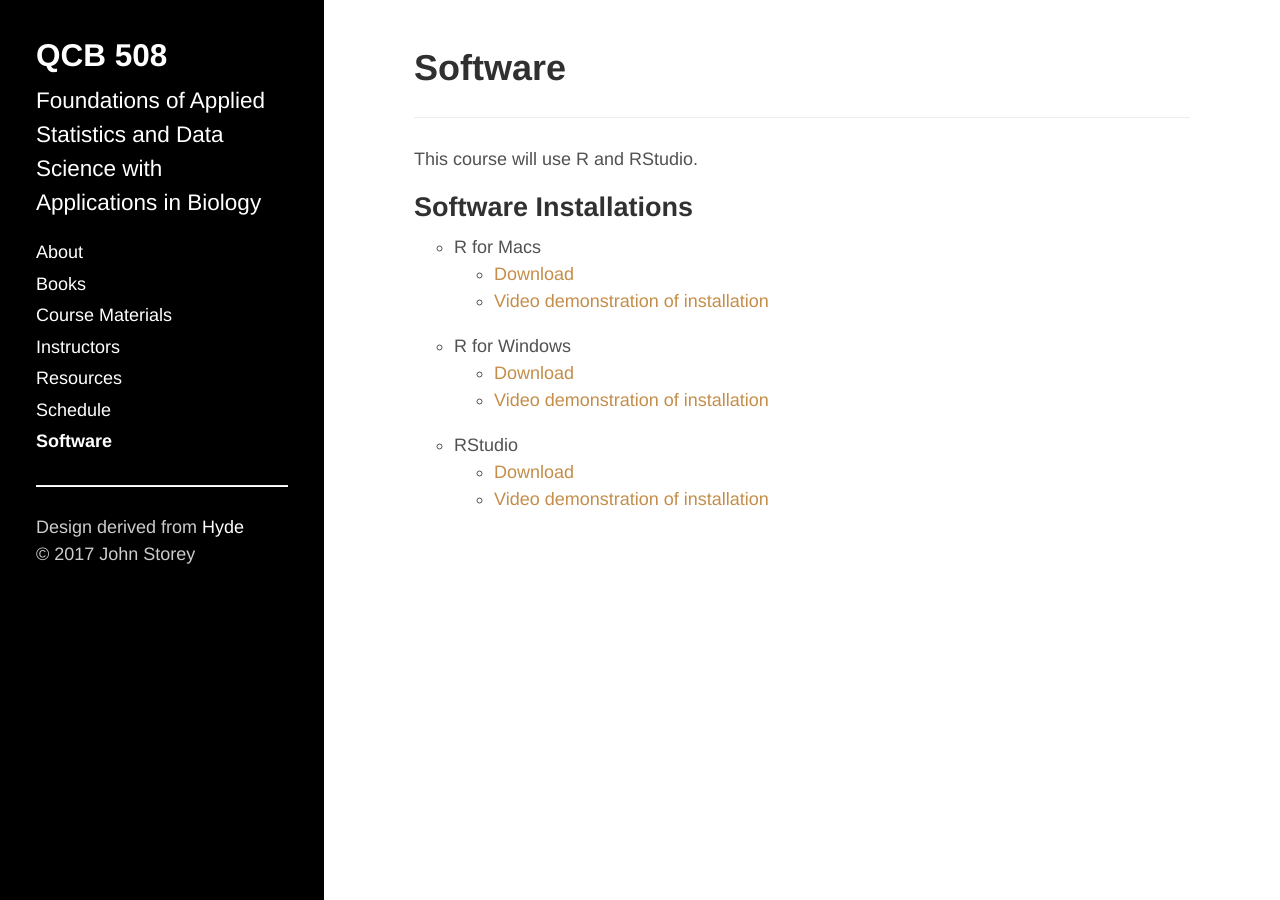
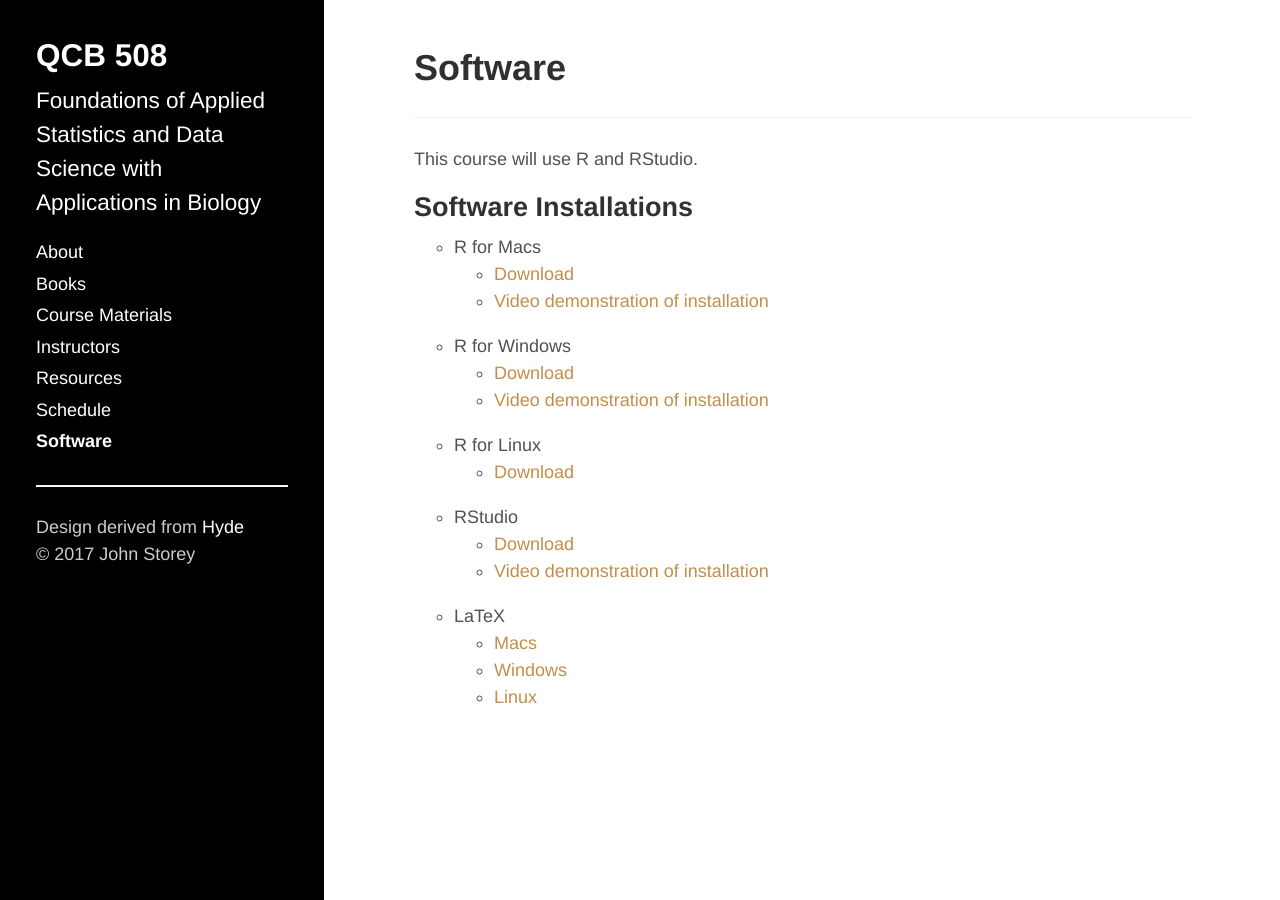
Before and after one commit to jdstorey/asdscourse2019, a Jekyll site: the page built from docs/software.md, in a window 1280 px wide. Built offline with Jekyll 4.4.1, drawn with Linux system fonts in a browser that asks for light colours.

Commit message:
Update software.md

```diff
--- a/docs/software.md
+++ b/docs/software.md
@@ -17,6 +17,14 @@ This course will use R and RStudio.
   - [Download](https://cran.r-project.org/bin/windows/base/)
   - [Video demonstration of installation](https://youtu.be/Ohnk9hcxf9M)
 
+- R for Linux
+  - [Download](https://cran.r-project.org/bin/linux/)
+
 - RStudio
   - [Download](https://www.rstudio.com/products/rstudio/download/)
   - [Video demonstration of installation](https://youtu.be/bM7Sfz-LADM)
+
+- LaTeX
+  - [Macs](https://www.tug.org/mactex/mactex-download.html)
+  - [Windows](http://miktex.org/download)
+  - [Linux](https://www.tug.org/texlive/)
```
